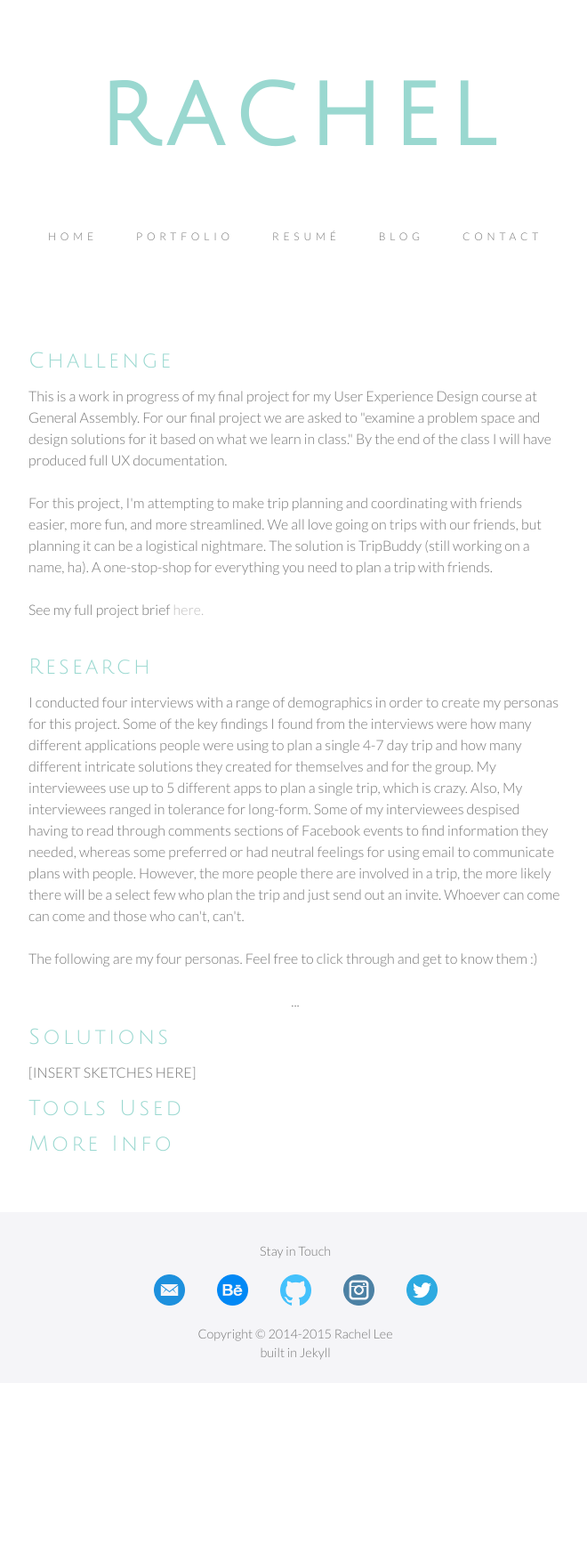
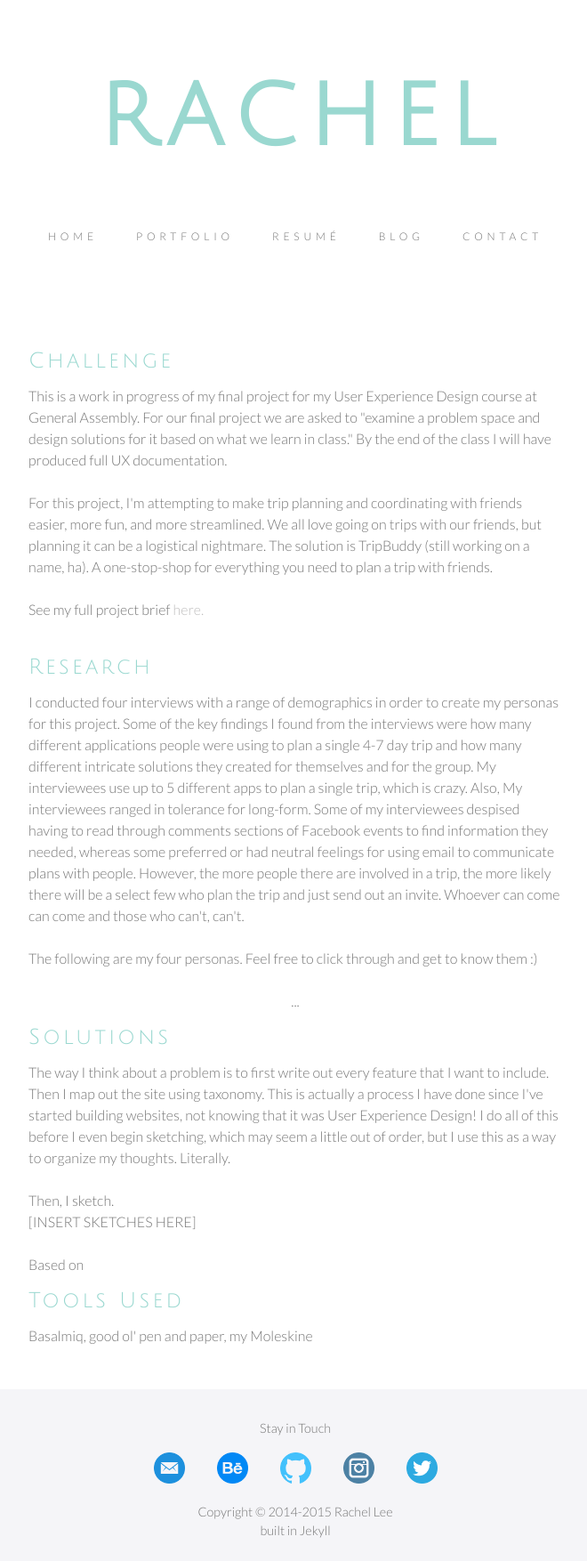
Before and after one commit to rachellee/resume, a Jekyll site: the page built from portfolio/general-assembly/index.html, in a window 1280 px wide. Shown: the whole page at 89% size, without its empty margins (308-968 px from the left). Built offline with Jekyll 4.4.1, drawn with Linux system fonts in a browser that asks for light colours; nearby versions of some CDN libraries; some web fonts are replaced; before the commit the page ends 1554 px from its top, so only the background shows below that.

```diff
--- a/index.scss
+++ b/index.scss
@@ -506,7 +506,7 @@
 	font-weight: 300;
 	line-height: 1.2rem;
 	max-width: 947px;
-	width: 80%;
+	width: 100%;
 	a {
 		text-transform: none;
 	}
@@ -562,6 +562,14 @@
 
 .project_mckinsey {
 	padding-right: 10rem;
+}
+
+.port_img {
+	width: 100%;
+}
+
+.port_img_m {
+	width: 50%;
 }
 
 .post_content a:hover {
@@ -941,10 +949,20 @@
 
 	/* portfolio (all) */
 	.portfolio_container {
-		width: 100%
+		width: 100%;
 	}
 
 	.project, .project_right {
 		width: 100%;
 	}
+
+	.port_img {
+		width: 70%;
+	}
 }
+
+@media screen and (min-width: 1030px) {
+	.portfolio_container {
+		width: 100%;
+	}
+}
--- a/portfolio/general-assembly/index.html
+++ b/portfolio/general-assembly/index.html
@@ -25,11 +25,19 @@
 		</center>
 
 		<h1>Solutions</h1>
-		[INSERT SKETCHES HERE]
+		The way I think about a problem is to first write out every feature that I want to include. Then I map out the site using taxonomy. This is actually a process I have done since I've started building websites, not knowing that it was User Experience Design! I do all of this before I even begin sketching, which may seem a little out of order, but I use this as a way to organize my thoughts. Literally.<BR><BR>
+
+		Then, I sketch.<BR>
+
+		[INSERT SKETCHES HERE] <BR><BR>
+
+		Based on
+
+
 
 
 		<h1>Tools Used</h1>
+		Basalmiq, good ol' pen and paper, my Moleskine
 
-		<h1>More Info</h1>
 	</div>
 </div>
```
Also changed, not shown: portfolio/doodogs/index.html (+6 -7 lines), portfolio/mckinsey/index.html (+5 -4 lines), portfolio/openideo/index.html (added, +14 -0 lines), 1 other file.
